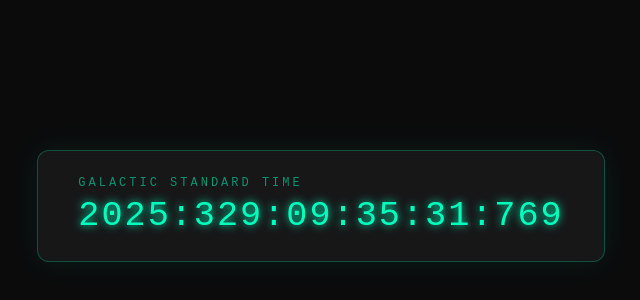
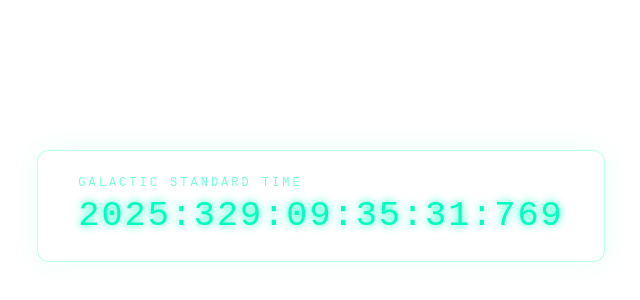
Before and after one commit to 3211/GST-Clock, a website: page index.html in a window 1280 px wide. Shown: the part 194-494 px from the top of the page, without its empty margins (319-959 px from the left). Drawn offline with Linux system fonts and the light colour scheme.

Commit message:
Update index.html

```diff
--- a/index.html
+++ b/index.html
@@ -7,7 +7,7 @@
       body {
         margin: 0;
         padding: 0;
-        background: #0b0b0c; /* deep sci-fi black */
+        background: transparent; /* deep sci-fi black */
         font-family: "JetBrains Mono", monospace;
         height: 100vh;
         display: flex;
```
